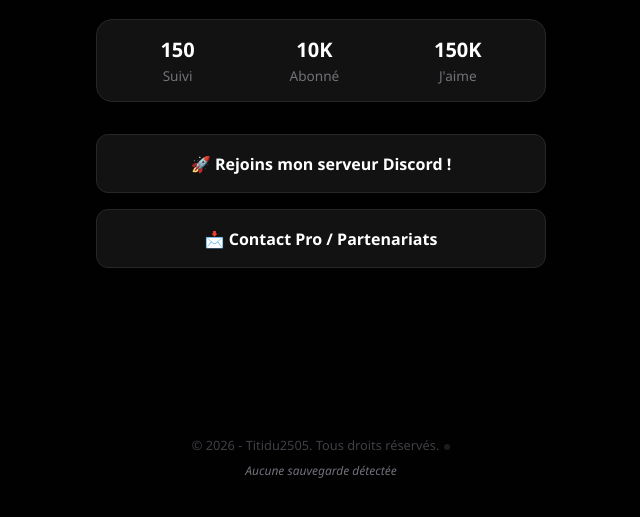
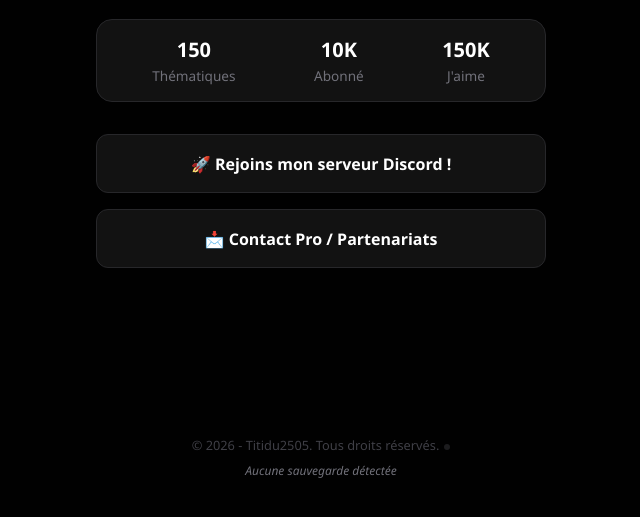
Before and after one commit to Ti-ti25/reseaux-titidu2505, a plain HTML site: page index.html in a window 1280 px wide. Shown: the part 233-750 px from the top of the page, without its empty margins (319-959 px from the left). Drawn offline with Linux system fonts and the light colour scheme.

Commit message:
Update index.html

```diff
--- a/index.html
+++ b/index.html
@@ -118,7 +118,7 @@
         </div>
 
         <div class="stats-box">
-            <div class="stat-item"><span class="stat-value" id="view-followers">150</span><span class="stat-label">Suivi</span></div>
+            <div class="stat-item"><span class="stat-value" id="view-followers">150</span><span class="stat-label">Thématiques</span></div>
             <div class="stat-item"><span class="stat-value" id="view-likes">10K</span><span class="stat-label">Abonné</span></div>
             <div class="stat-item"><span class="stat-value" id="view-domaine">150K</span><span class="stat-label">J'aime</span></div>
         </div>
```
